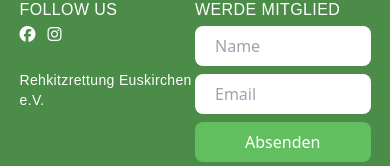
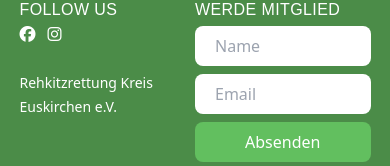
Before and after one commit to Anjacodes/Kitzrettung_UI, a React (Vite) app: page / in a window 390 px wide. Shown: the part 4044-4210 px from the top of the page. Built offline with nearby package versions, Linux system fonts and the light colour scheme; a web font is replaced by a local one.

Commit message:
Update All

```diff
--- a/src/components/sharedComponents/Footer.jsx
+++ b/src/components/sharedComponents/Footer.jsx
@@ -44,11 +44,11 @@ function Footer() {
         <div className='flex justify-between mt-0 lg:mt-0'>
           <div>
             <h3 className='text-white'>FOLLOW US</h3>
-            <div>
+            <div className='mb-6'>
               <i className="fa-brands fa-facebook mr-3"></i>
               <i className="fa-brands fa-instagram"></i>
             </div>
-            <h3 className='mt-6 text-white text-sm lg:hidden'>Rehkitzrettung Euskirchen e.V.</h3>
+            <NavLink to="/" className=' text-white text-sm lg:hidden hover:cursor-pointer hover:text-first'>Rehkitzrettung Kreis Euskirchen e.V.</NavLink>
           </div>
           <div className='w-1/2 mb-6'>
             <h3 className='mb-1 text-white'>WERDE MITGLIED</h3>
```
